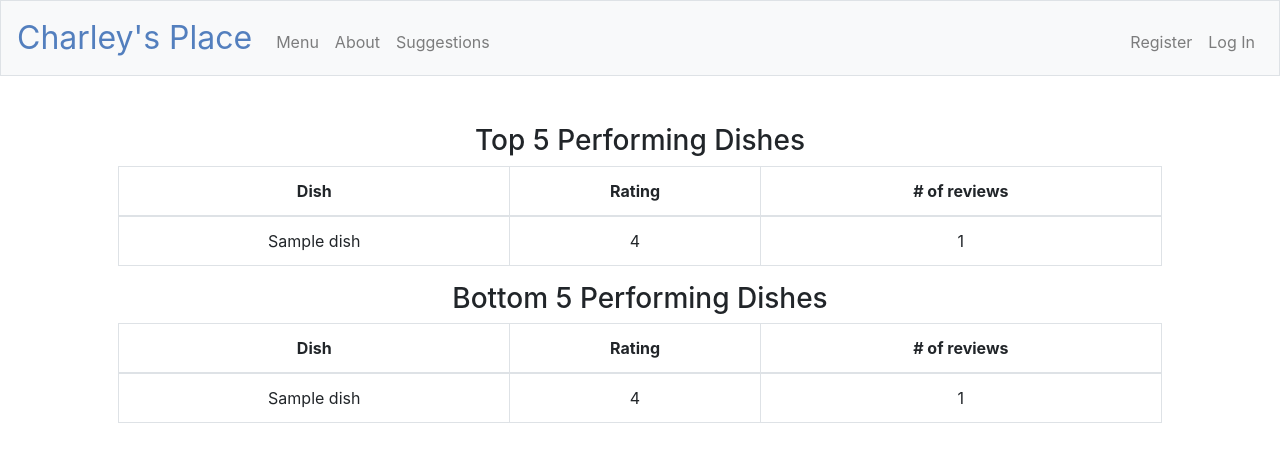
After one commit to Rolandojvega/Charleys-Place, a Flask app: template templates/dashboard.html in a window 1280 px wide. The commit adds this page. Shown: the top 462 px of the page. Run offline with Flask 2, Linux system fonts and the light colour scheme; the template is opened without the code that fills it: most values are stand-ins (such as "Sample title", 1, 10 or a date in 2020); some libraries are stand-ins or nearby versions.

Commit message:
updated dishes db

```diff
--- a/application.py
+++ b/application.py
@@ -24,7 +24,7 @@ def after_request(response):
     return response
 
 # Custom filter
-app.jinja_env.filters["usd"] = usd
+# app.jinja_env.filters["usd"] = usd
 
 # Configure session to use filesystem (instead of signed cookies)
 app.config["SESSION_FILE_DIR"] = mkdtemp()
@@ -46,11 +46,16 @@ def home():
     #return apology("TODO")
 
 
-@app.route("/rate", methods=["GET", "POST"])
+@app.route("/dashboard", methods=["GET", "POST"])
 @login_required
-def rate():
-    """rate on menu item"""
-    return apology("TODO")
+def dashboard():
+    """dashboard for admin"""
+    if request.method == "GET":
+        # Query database for top 5
+        top = db.execute(SELECT )
+        return render_template("dashboard.html")
+    else:
+        return apology("TODO")
 
 
 @app.route("/history")
--- /dev/null
+++ b/templates/dashboard.html
@@ -0,0 +1,47 @@
+{% extends "layout.html" %}
+
+{% block title %}
+    Dashboard
+{% endblock %}
+
+{% block main %}
+    <h3>Top 5 Performing Dishes</h3>
+    <table class="table table-bordered">
+      <thead>
+        <tr>
+          <th scope="col">Dish</th>
+          <th scope="col">Rating</th>
+          <th scope="col"># of reviews</th>
+        </tr>
+      </thead>
+      <tbody>
+        {% for row in top %}
+        <tr>
+            <td>{{ row['dish'] }}</td>
+            <td>{{ row['rating'] }}</td>
+            <td>{{ row['number'] }}</td>
+        </tr>
+        {% endfor %}
+      </tbody>
+    </table>
+
+        <h3>Bottom 5 Performing Dishes</h3>
+    <table class="table table-bordered">
+      <thead>
+        <tr>
+          <th scope="col">Dish</th>
+          <th scope="col">Rating</th>
+          <th scope="col"># of reviews</th>
+        </tr>
+      </thead>
+      <tbody>
+        {% for row in bottom %}
+        <tr>
+            <td>{{ row['dish'] }}</td>
+            <td>{{ row['rating'] }}</td>
+            <td>{{ row['number'] }}</td>
+        </tr>
+        {% endfor %}
+      </tbody>
+    </table>
+{% endblock %}
--- a/templates/layout.html
+++ b/templates/layout.html
@@ -37,7 +37,7 @@
                         <li class="nav-item"><a class="nav-link" href="/home">Menu</a></li>
                         <li class="nav-item"><a class="nav-link" href="/about">About</a></li>
                         <li class="nav-item"><a class="nav-link" href="/suggestions">Suggestions</a></li>
-                        <li class="nav-item"><a class="nav-link" href="/suggestions">Dashboard</a></li>
+                        <li class="nav-item"><a class="nav-link" href="/dashboard">Dashboard</a></li>
 
                     </ul>
                     <ul class="navbar-nav ml-auto mt-2">
```
Also changed, not shown: templates/rate.html (deleted, +0 -17 lines), charley.db.
